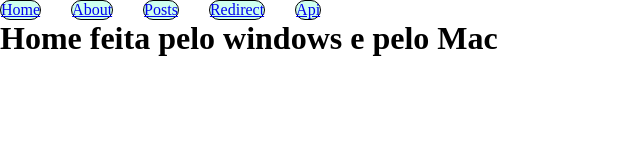
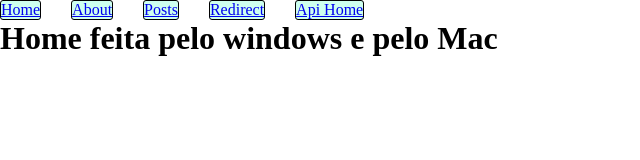
Before and after one commit to jotasoftware/react-router-dom, a React (Vite) app: page / in a window 1280 px wide. Shown: the top 160 px of the page, without its empty margins (0-640 px from the left). Built offline with nearby package versions, Linux system fonts and the light colour scheme.

Commit message:
feito pelo mac

```diff
--- a/src/components/Menu/index.tsx
+++ b/src/components/Menu/index.tsx
@@ -18,7 +18,7 @@ export const Menu = () => {
                     <Link to="/redirect">Redirect</Link>
                 </li>
                 <li>
-                    <Link to="/apihome">Api</Link>
+                    <Link to="/apihome">Api Home</Link>
                 </li>
             </ul>
         </nav>
--- a/src/components/Menu/style.css
+++ b/src/components/Menu/style.css
@@ -7,5 +7,5 @@
 .menu li{
     background-color: rgb(206, 255, 239);
     border: 1px solid black;
-    border-radius: 10px;
+    border-radius: 3px;
 }
```
